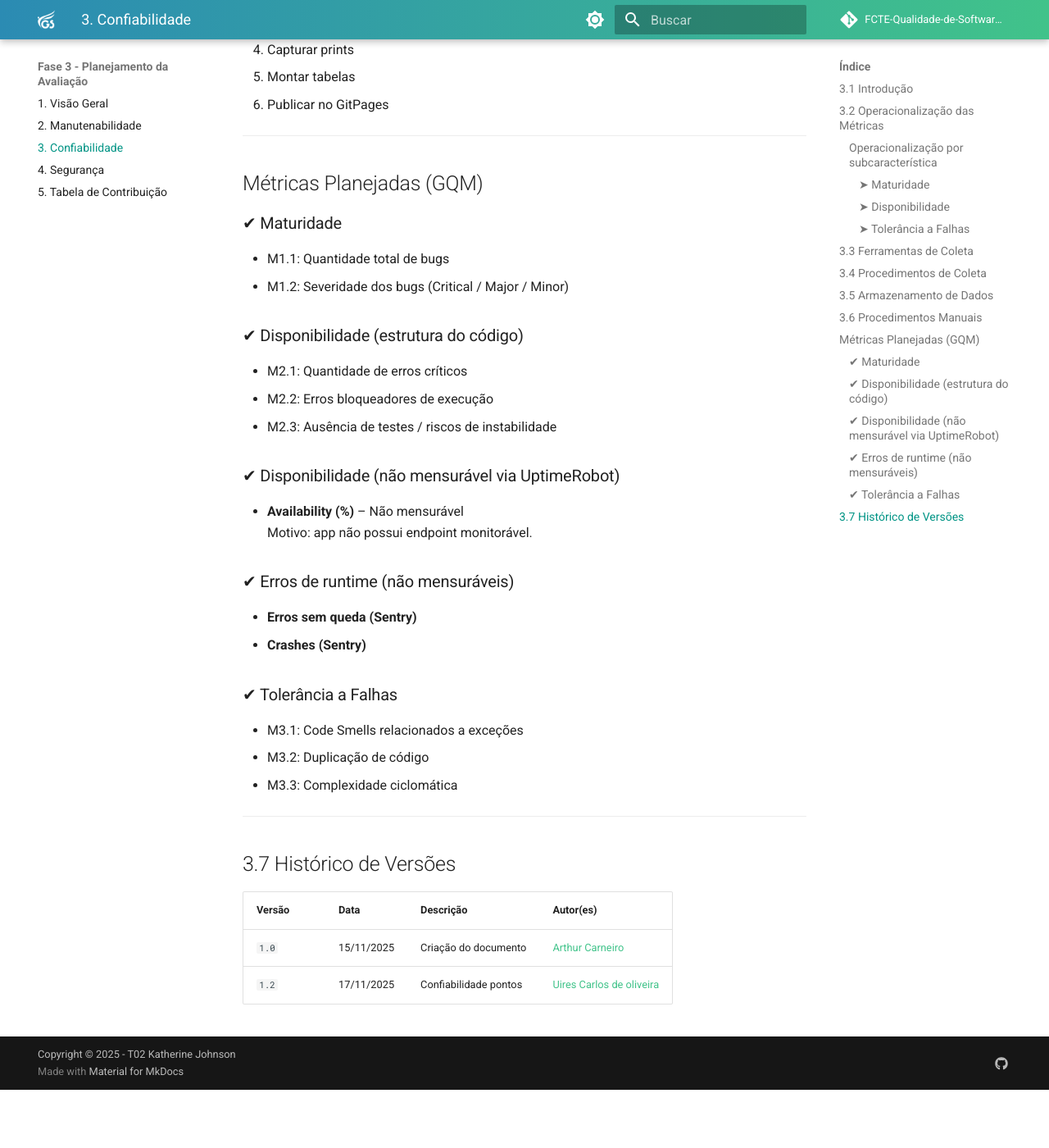
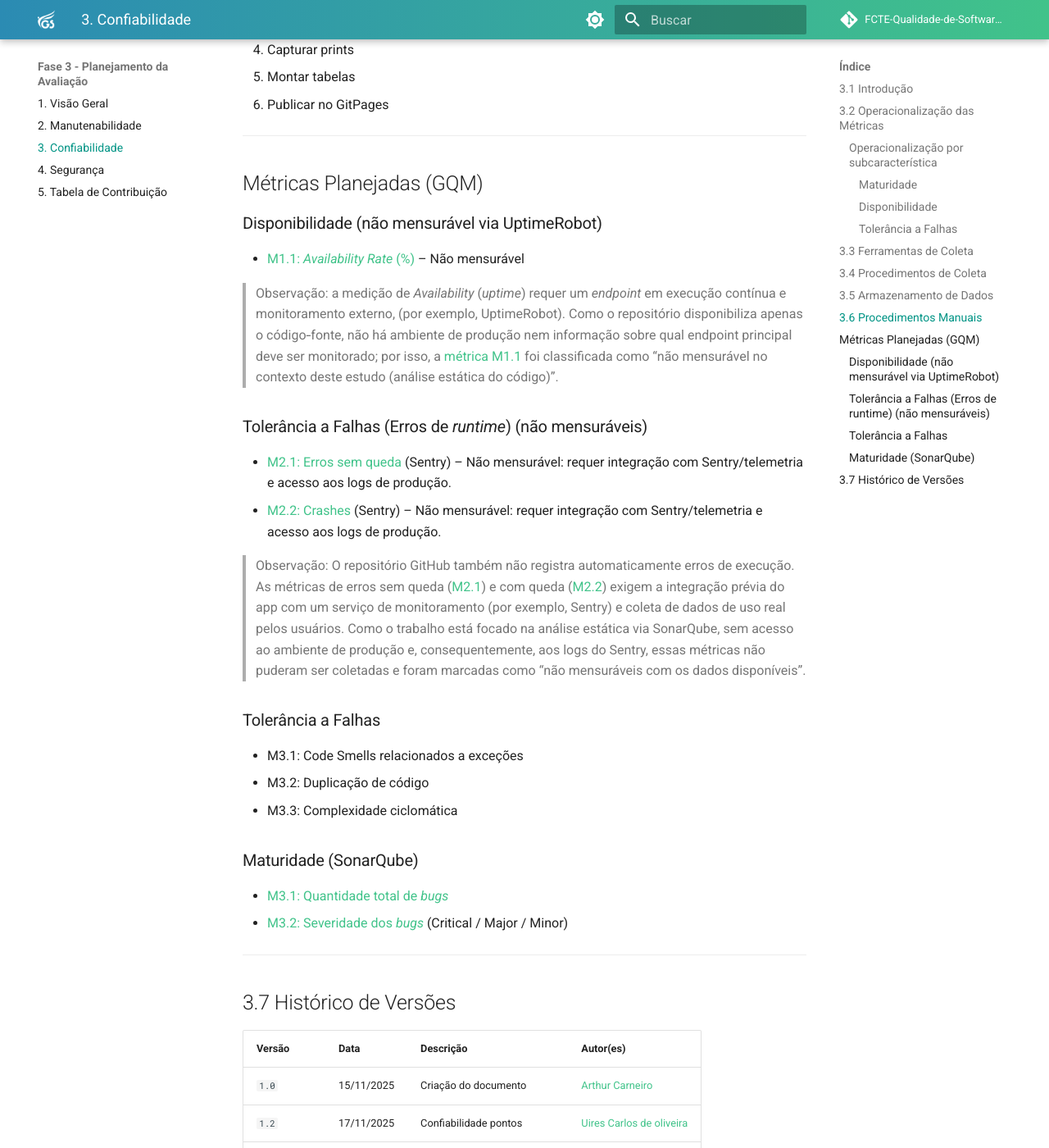
Before and after one commit to FCTE-Qualidade-de-Software-1/2025-2_T02_Katherine_Johnson, an MkDocs documentation site: the page built from docs/entregas/fase-3/confiabilidade.md, in a window 1280 px wide and 1400 px high, scrolled down 2477 px. Shown: the whole window at 82% size. Built offline with MkDocs 1.6.1 and Material for MkDocs 9.7.7, drawn with Linux system fonts in a browser that asks for light colours; comment, search, counter and statistics services are not loaded; before the commit the page ends 3806 px from its top, so only the background shows below that; some of the changed text lies outside the part shown.

Commit message:
Adiciona justificativas e links

```diff
--- a/docs/entregas/fase-3/confiabilidade.md
+++ b/docs/entregas/fase-3/confiabilidade.md
@@ -15,32 +15,32 @@ A coleta será realizada através de **análise estática do código**, utilizan
 
 - quantidade e severidade de bugs
 - duplicação de código
-- code smells
+- _code smells_
 - complexidade
 - riscos de falha
 - confiabilidade estrutural do sistema
 
-Como não há ambiente de produção, métricas de runtime (como uptime e erros Sentry) serão classificadas como **não mensuráveis no contexto da análise estática**.
+Como não há ambiente de produção, métricas de _runtime_ (como _uptime_ e erros Sentry) serão classificadas como **não mensuráveis no contexto da análise estática**.
 
 ### Operacionalização por subcaracterística
 
-#### ➤ Maturidade
+#### Maturidade
 Identificar bugs, severidades e impacto no funcionamento.
 
-#### ➤ Disponibilidade
+#### Disponibilidade
 Avaliada como “resiliência estrutural”, considerando:
 
-- blockers
+- _blockers_
 - erros críticos
 - ausência de testes
 - fragilidade na inicialização
 
-**Uptime real (Availability %)** → *Não mensurável*.
+**_Uptime real_ (_Availability_ %)** → *Não mensurável*.
 
-#### ➤ Tolerância a Falhas
+#### Tolerância a Falhas
 Avaliar:
 
-- code smells
+- _code smells_
 - duplicação
 - complexidade
 - tratamento de erros
@@ -86,27 +86,27 @@ Avaliar:
 
 ## Métricas Planejadas (GQM)
 
-### ✔ Maturidade
-- M1.1: Quantidade total de bugs
-- M1.2: Severidade dos bugs (Critical / Major / Minor)
+### Disponibilidade (não mensurável via UptimeRobot)
+- [M1.1: _Availability Rate_ (%)](../fase-2/confiabilidade.md#m11conf) – Não mensurável
 
-### ✔ Disponibilidade (estrutura do código)
-- M2.1: Quantidade de erros críticos
-- M2.2: Erros bloqueadores de execução
-- M2.3: Ausência de testes / riscos de instabilidade
+> Observação: a medição de _Availability_ (_uptime_) requer um _endpoint_ em execução contínua e monitoramento externo, (por exemplo, UptimeRobot). Como o repositório disponibiliza apenas o código‑fonte, não há ambiente de produção nem informação sobre qual endpoint principal deve ser monitorado; por isso, a [métrica M1.1](../fase-2/confiabilidade.md#m11conf) foi classificada como “não mensurável no contexto deste estudo (análise estática do código)”.
 
-### ✔ Disponibilidade (não mensurável via UptimeRobot)
-- **Availability (%)** – Não mensurável
-  Motivo: app não possui endpoint monitorável.
+### Tolerância a Falhas (Erros de _runtime_) (não mensuráveis)
+- [M2.1: Erros sem queda](../fase-2/confiabilidade.md#m21conf) (Sentry) – Não mensurável: requer integração com Sentry/telemetria e acesso aos logs de produção.
+- [M2.2: Crashes](../fase-2/confiabilidade.md#m22conf) (Sentry) – Não mensurável: requer integração com Sentry/telemetria e acesso aos logs de produção.
 
-### ✔ Erros de runtime (não mensuráveis)
-- **Erros sem queda (Sentry)**
-- **Crashes (Sentry)**
+> Observação: O repositório GitHub também não registra automaticamente erros de execução. As métricas de erros sem queda ([M2.1](../fase-2/confiabilidade.md#m21conf)) e com queda ([M2.2](../fase-2/confiabilidade.md#m22conf)) exigem a integração prévia do app com um serviço de monitoramento (por exemplo, Sentry) e coleta de dados de uso real pelos usuários.
+Como o trabalho está focado na análise estática via SonarQube, sem acesso ao ambiente de produção e, consequentemente, aos logs do Sentry, essas métricas não puderam ser coletadas e foram marcadas como “não mensuráveis com os dados disponíveis”.
 
-### ✔ Tolerância a Falhas
+### Tolerância a Falhas
+
 - M3.1: Code Smells relacionados a exceções
 - M3.2: Duplicação de código
 - M3.3: Complexidade ciclomática
+
+### Maturidade (SonarQube)
+- [M3.1: Quantidade total de _bugs_](../fase-2/confiabilidade.md#m31conf)
+- [M3.2: Severidade dos _bugs_](../fase-2/confiabilidade.md#m32conf) (Critical / Major / Minor)
 
 ---
 
@@ -116,4 +116,5 @@ Avaliar:
 | Versão | Data       | Descrição            | Autor(es)                                          |
 | ------ | ---------- | -------------------- | -------------------------------------------------- |
 | `1.0`  | 15/11/2025 | Criação do documento | [Arthur Carneiro](https://github.com/trindadea)   |
-| `1.2`  | 17/11/2025 | Confiabilidade pontos| [Uires Carlos de oliveira](https://github.com/uires2023)   |
+| `1.2`  | 17/11/2025 | Confiabilidade pontos | [Uires Carlos de oliveira](https://github.com/uires2023)   |
+| `1.3`  | 17/11/2025 | Adiciona justificativas e links | [Matheus Henrick](https://github.com/MatheusHenrickSantos) |
```
Also changed, not shown: docs/entregas/fase-2/confiabilidade.md (+5 -5 lines).
